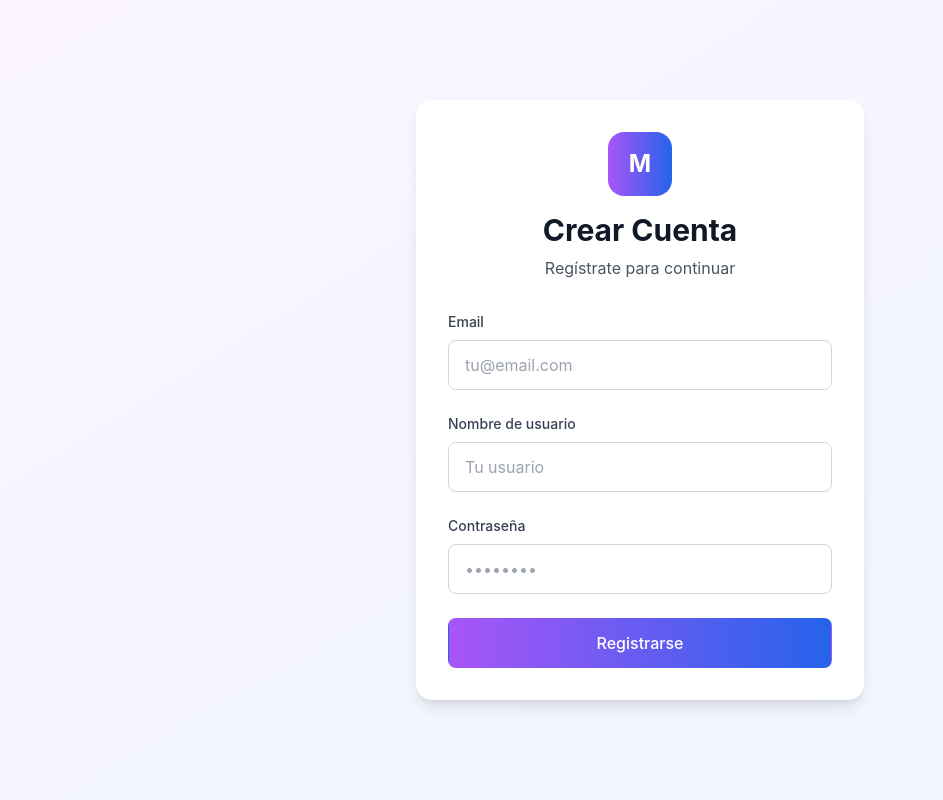
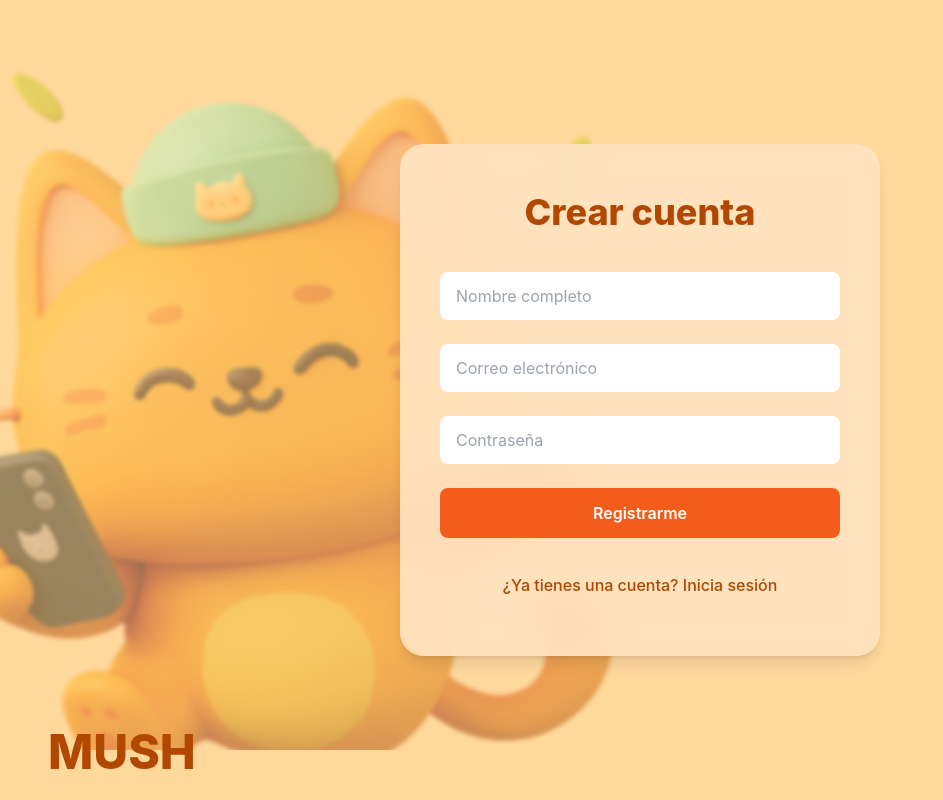
Before and after one commit to midnighght/U-BDN-Taller-MUSH-Connections, a React (Vite) app in the folder red-social-mush/Front/: page /RegisterPage in a window 1280 px wide. Shown: the whole page, without its empty margins (0-943 px from the left). Built offline with nearby package versions, Linux system fonts and the light colour scheme.

Commit message:
frontend mejoras

```diff
--- a/red-social-mush/Front/src/pages/LoginPage.tsx
+++ b/red-social-mush/Front/src/pages/LoginPage.tsx
@@ -7,63 +7,56 @@ const LoginPage = () => {
   const [password, setPassword] = useState('');
   const { login, loading, error } = useAuth();
   const navigate = useNavigate();
+
   const handleSubmit = async (e: React.FormEvent) => {
     e.preventDefault();
     console.log('Intentando login con:', email);
 
     const result = await login(email, password);
-
     if (result.success) {
       console.log('✅ Login exitoso');
       navigate('/home');
-
     } else {
       console.log('Error:', result.error);
     }
   };
 
   return (
-    <div className="min-h-screen bg-gradient-to-br from-blue-50 to-purple-50 flex items-center justify-center p-4">
-      <div className="max-w-md w-full bg-white rounded-2xl shadow-lg p-8">
-        <div className="text-center mb-8">
-          <div className="w-16 h-16 bg-gradient-to-r from-blue-500 to-purple-600 rounded-2xl flex items-center justify-center mx-auto mb-4">
-            <span className="text-white text-2xl font-bold">M</span>
-          </div>
-          <h1 className="text-3xl font-bold text-gray-900">Iniciar Sesión</h1>
-          <p className="text-gray-600 mt-2">Bienvenido de vuelta</p>
-        </div>
+    <div className="min-h-screen flex items-center justify-center bg-[#FFD89C] relative overflow-hidden">
+      {/* Imagen de fondo izquierda */}
+      <div className="absolute left-0 bottom-0 w-1/2 h-full bg-[url('./assets/gatoLoginIzquierda.png')] bg-contain bg-no-repeat bg-left opacity-80"></div>
+
+      {/* Contenedor principal */}
+      <div className="relative z-10 w-full max-w-4xl bg-[#FFE5C2]/80 backdrop-blur-md rounded-3xl shadow-lg flex flex-col md:flex-row overflow-hidden">
+        {/* Formulario */}
+        <div className="flex-1 p-10 flex flex-col justify-center">
+          <h1 className="text-5xl font-extrabold text-[#B24700] mb-10 text-center">MUSH</h1>
 
           <form onSubmit={handleSubmit} className="space-y-6">
             <div>
-            <label className="block text-sm font-medium text-gray-700 mb-2">
-              Email
-            </label>
               <input
                 type="email"
                 value={email}
                 onChange={(e) => setEmail(e.target.value)}
-              className="w-full px-4 py-3 border border-gray-300 rounded-lg focus:ring-2 focus:ring-blue-500 focus:border-transparent"
-              placeholder="tu@email.com"
+                className="w-full px-4 py-3 rounded-lg bg-white text-gray-800 placeholder-gray-400 focus:outline-none focus:ring-2 focus:ring-orange-400"
+                placeholder="Correo electrónico"
                 required
               />
             </div>
 
             <div>
-            <label className="block text-sm font-medium text-gray-700 mb-2">
-              Contraseña
-            </label>
               <input
                 type="password"
                 value={password}
                 onChange={(e) => setPassword(e.target.value)}
-              className="w-full px-4 py-3 border border-gray-300 rounded-lg focus:ring-2 focus:ring-blue-500 focus:border-transparent"
-              placeholder="••••••••"
+                className="w-full px-4 py-3 rounded-lg bg-white text-gray-800 placeholder-gray-400 focus:outline-none focus:ring-2 focus:ring-orange-400"
+                placeholder="Contraseña"
                 required
               />
             </div>
 
             {error && (
-            <div className="bg-red-50 border border-red-200 text-red-700 px-4 py-3 rounded-lg">
+              <div className="bg-red-100 border border-red-300 text-red-700 px-4 py-3 rounded-lg text-sm">
                 {error}
               </div>
             )}
@@ -71,22 +64,39 @@ const LoginPage = () => {
             <button
               type="submit"
               disabled={loading}
-            className="w-full bg-gradient-to-r from-blue-500 to-purple-600 text-white py-3 rounded-lg font-medium hover:opacity-90 transition-opacity disabled:opacity-50"
+              className="w-full bg-[#F45C1C] hover:bg-[#e05318] text-white py-3 rounded-lg font-semibold transition-all disabled:opacity-50"
             >
               {loading ? 'Iniciando sesión...' : 'Iniciar Sesión'}
             </button>
           </form>
 
+          <div className="flex justify-center items-center mt-6 text-sm">
             <button
-          className="w-full mt-4 bg-gray-200 text-gray-800 py-2 rounded-lg font-medium hover:bg-gray-300 transition"
               type="button"
-          onClick={() => {
-            navigate("/RegisterPage");
-}}>
+              onClick={() => navigate("/RegisterPage")}
+              className="text-[#B24700] font-medium hover:underline"
+            >
               Registrarse
             </button>
+            <span className="mx-2 text-gray-400">|</span>
+            <button
+              type="button"
+              onClick={() => console.log("Olvidé contraseña")}
+              className="text-[#B24700] font-medium hover:underline"
+            >
+              ¿Olvidaste tu contraseña?
+            </button>
+          </div>
+        </div>
 
-
+        {/* Imagen derecha visible solo en pantallas grandes */}
+        <div className="hidden md:flex flex-1 items-center justify-center p-10">
+          <img
+            src="./assets/gatoLoginDerecha.png"
+            alt="Mush Cat"
+            className="w-96 h-auto drop-shadow-2xl"
+          />
+        </div>
       </div>
     </div>
   );
--- a/red-social-mush/Front/src/pages/RegisterPage.tsx
+++ b/red-social-mush/Front/src/pages/RegisterPage.tsx
@@ -1,91 +1,101 @@
 import { useState } from 'react';
 import { useAuth } from '../hooks/useAuth';
+import { useNavigate } from 'react-router-dom';
 
 const RegisterPage = () => {
   const [email, setEmail] = useState('');
   const [username, setUsername] = useState('');
   const [password, setPassword] = useState('');
   const { register, loading, error } = useAuth();
-
+  const navigate = useNavigate();
 
   const handleSubmit = async (e: React.FormEvent) => {
     e.preventDefault();
     console.log('Intentando registro con:', email, username, password);
-    const result = await register(email,password,username);
-    if(result.success){
+    const result = await register(email, password, username);
+    if (result.success) {
       alert('Registro exitoso');
-    }
-    else{
+      navigate('/')
+    } else {
       alert(result.error);
     }
-
 
     alert('Registro enviado (aquí va la lógica)');
   };
 
   return (
-    <div className="min-h-screen bg-gradient-to-br from-purple-50 to-blue-50 flex items-center justify-center p-4">
-      <div className="max-w-md w-full bg-white rounded-2xl shadow-lg p-8">
-        <div className="text-center mb-8">
-          <div className="w-16 h-16 bg-gradient-to-r from-purple-500 to-blue-600 rounded-2xl flex items-center justify-center mx-auto mb-4">
-            <span className="text-white text-2xl font-bold">M</span>
-          </div>
-          <h1 className="text-3xl font-bold text-gray-900">Crear Cuenta</h1>
-          <p className="text-gray-600 mt-2">Regístrate para continuar</p>
-        </div>
+    <div className="min-h-screen flex items-center justify-center bg-[#FFD89C] relative overflow-hidden">
+      {/* Fondo con el gato */}
+      <div className="absolute left-0 top-0 w-[700px] h-full bg-[url('./assets/gatoLoginIzquierda.png')] bg-contain bg-no-repeat bg-left opacity-95"></div>
+
+      {/* Contenido principal */}
+      <div className="relative z-10 flex items-center justify-center w-full">
+        {/* Tarjeta */}
+        <div className="w-[480px] bg-[#FFE5C2]/90 backdrop-blur-md rounded-3xl shadow-lg px-10 py-12 flex flex-col">
+          <h1 className="text-4xl font-extrabold text-[#B24700] mb-10 text-center">
+            Crear cuenta
+          </h1>
 
           <form onSubmit={handleSubmit} className="space-y-6">
-          <div>
-            <label className="block text-sm font-medium text-gray-700 mb-2">
-              Email
-            </label>
+            <input
+              type="text"
+              value={username}
+              onChange={(e) => setUsername(e.target.value)}
+              className="w-full px-4 py-3 rounded-lg bg-white text-gray-800 placeholder-gray-400 focus:outline-none focus:ring-2 focus:ring-orange-400"
+              placeholder="Nombre completo"
+              required
+            />
+
             <input
               type="email"
               value={email}
-              onChange={e => setEmail(e.target.value)}
-              className="w-full px-4 py-3 border border-gray-300 rounded-lg focus:ring-2 focus:ring-purple-500 focus:border-transparent"
-              placeholder="tu@email.com"
+              onChange={(e) => setEmail(e.target.value)}
+              className="w-full px-4 py-3 rounded-lg bg-white text-gray-800 placeholder-gray-400 focus:outline-none focus:ring-2 focus:ring-orange-400"
+              placeholder="Correo electrónico"
               required
             />
-          </div>
 
-          <div>
-            <label className="block text-sm font-medium text-gray-700 mb-2">
-              Nombre de usuario
-            </label>
-            <input
-              type="text"
-              value={username}
-              onChange={e => setUsername(e.target.value)}
-              className="w-full px-4 py-3 border border-gray-300 rounded-lg focus:ring-2 focus:ring-purple-500 focus:border-transparent"
-              placeholder="Tu usuario"
-              required
-            />
-          </div>
-
-          <div>
-            <label className="block text-sm font-medium text-gray-700 mb-2">
-              Contraseña
-            </label>
             <input
               type="password"
               value={password}
-              onChange={e => setPassword(e.target.value)}
-              className="w-full px-4 py-3 border border-gray-300 rounded-lg focus:ring-2 focus:ring-purple-500 focus:border-transparent"
-              placeholder="••••••••"
+              onChange={(e) => setPassword(e.target.value)}
+              className="w-full px-4 py-3 rounded-lg bg-white text-gray-800 placeholder-gray-400 focus:outline-none focus:ring-2 focus:ring-orange-400"
+              placeholder="Contraseña"
               required
             />
+
+            {error && (
+              <div className="bg-red-100 border border-red-300 text-red-700 px-4 py-3 rounded-lg text-sm">
+                {error}
               </div>
+            )}
 
             <button
               type="submit"
               disabled={loading}
-            className="w-full bg-gradient-to-r from-purple-500 to-blue-600 text-white py-3 rounded-lg font-medium hover:opacity-90 transition-opacity"
+              className="w-full bg-[#F45C1C] hover:bg-[#e05318] text-white py-3 rounded-lg font-semibold transition-all disabled:opacity-50"
             >
-            Registrarse
+              {loading ? 'Registrando...' : 'Registrarme'}
             </button>
+
+            {/* Botón para volver al login */}
+            <div className="text-center mt-4">
+              <button
+                type="button"
+                onClick={() => navigate('/')}
+                className="text-[#B24700] hover:underline font-medium"
+              >
+                ¿Ya tienes una cuenta? Inicia sesión
+              </button>
+            </div>
           </form>
         </div>
+      </div>
+
+      {/* Logo MUSH */}
+      <h2 className="absolute bottom-6 left-12 text-5xl font-extrabold text-[#B24700]">
+        MUSH
+      </h2>
     </div>
   );
 };
```
Also changed, not shown: red-social-mush/Front/src/pages/ProfilePage.tsx (+125 -39 lines), red-social-mush/Front/src/assets/gatoLoginDerecha.png (added), red-social-mush/Front/src/assets/gatoLoginIzquierda.png (added). Lines whose indentation alone changed are shown as unchanged.
